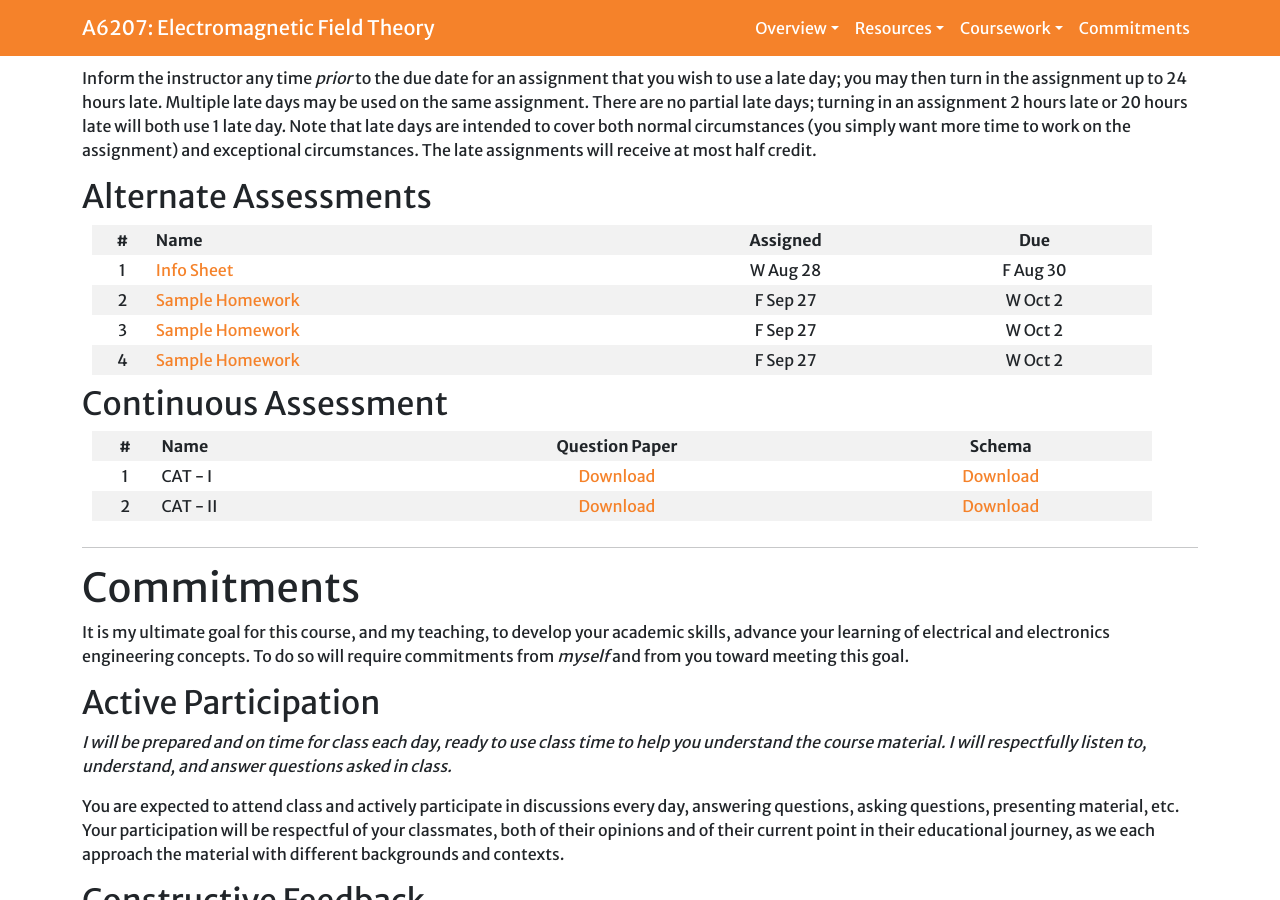
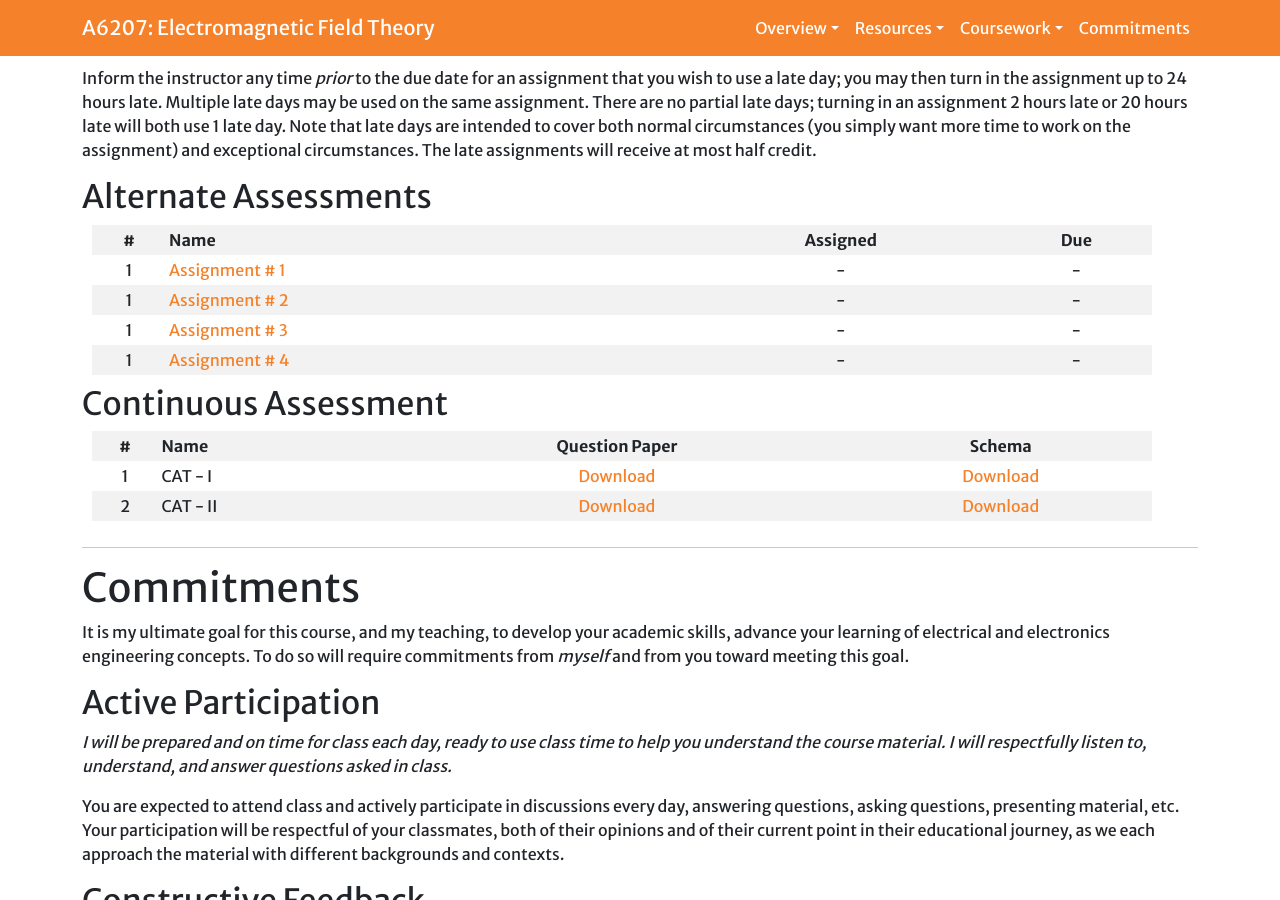
Before and after one commit to vardhaman-eee/a6207, a Jekyll site: the page built from index.md, in a window 1280 px wide and 900 px high, scrolled down 1859 px. Built offline with Jekyll 4.4.1, drawn with Linux system fonts in a browser that asks for light colours; a script that is not in the unit is left out; our own code applies the rules of GitHub Pages for plain Markdown files.

Commit message:
updated links

```diff
--- a/index.md
+++ b/index.md
@@ -53,36 +53,30 @@ A6207.4. Evaluate the capacitance, inductance and magnetic force for geometrical
 
 ## <a name="lecturenotes">Lecture Notes</a>
 
-1. Unit I [Download](https://docs.google.com/forms/d/e/1FAIpQLSdtxgmw2tL6IzzK0qq3Fw2h2FTFmGHoTRs8p6wTfTToUn7pZg/viewform?usp=sf_link)
-2. Unit II [Download](https://docs.google.com/forms/d/e/1FAIpQLSdtxgmw2tL6IzzK0qq3Fw2h2FTFmGHoTRs8p6wTfTToUn7pZg/viewform?usp=sf_link)
-3. Unit III [Download](https://docs.google.com/forms/d/e/1FAIpQLSdtxgmw2tL6IzzK0qq3Fw2h2FTFmGHoTRs8p6wTfTToUn7pZg/viewform?usp=sf_link)
-4. Unit IV [Download](https://docs.google.com/forms/d/e/1FAIpQLSdtxgmw2tL6IzzK0qq3Fw2h2FTFmGHoTRs8p6wTfTToUn7pZg/viewform?usp=sf_link)
-5. Unit V [Download](https://docs.google.com/forms/d/e/1FAIpQLSdtxgmw2tL6IzzK0qq3Fw2h2FTFmGHoTRs8p6wTfTToUn7pZg/viewform?usp=sf_link)
+1. Unit I [Download](link)
+2. Unit II [Download](link)
+3. Unit III [Download](link)
+4. Unit IV [Download](link)
+5. Unit V [Download](link)
 
 <hr>
 
 # Coursework
 
-Inform the instructor any time *prior* to the due date for an assignment
-that you wish to use a late day; you may then turn in the assignment up to 24
-hours late. Multiple late days may be used on the same assignment. There are no
-partial late days; turning in an assignment 2 hours late or 20 hours late will
-both use 1 late day. Note that late days are intended to cover both normal
-circumstances (you simply want more time to work on the assignment) and
-exceptional circumstances. The late assignments will receive at most half credit.
+Inform the instructor any time *prior* to the due date for an assignment that you wish to use a late day; you may then turn in the assignment up to 24 hours late. Multiple late days may be used on the same assignment. There are no partial late days; turning in an assignment 2 hours late or 20 hours late will both use 1 late day. Note that late days are intended to cover both normal circumstances (you simply want more time to work on the assignment) and exceptional circumstances. The late assignments will receive at most half credit.
 
 ## <a name="aat">Alternate Assessments</a>
 
 | #  | Name | Assigned | Due |
 |:--:|-----||:--------:|:---:|
-|1 | [Info Sheet](https://docs.google.com/forms/d/e/1FAIpQLSdtxgmw2tL6IzzK0qq3Fw2h2FTFmGHoTRs8p6wTfTToUn7pZg/viewform?usp=sf_link) | W Aug 28 | F Aug 30 |
-|2 | [Sample Homework]({{site.baseurl}}/homework/function-reading.pdf) | F Sep 27 | W Oct 2 |
-|3 | [Sample Homework]({{site.baseurl}}/homework/function-reading.pdf) | F Sep 27 | W Oct 2 |
-|4 | [Sample Homework]({{site.baseurl}}/homework/function-reading.pdf) | F Sep 27 | W Oct 2 |
+|1 | [Assignment # 1](link) | - | - |
+|1 | [Assignment # 2](link) | - | - |
+|1 | [Assignment # 3](link) | - | - |
+|1 | [Assignment # 4](link) | - | - |
 
 ## <a name="cat">Continuous Assessment</a>
 
 | #  | Name | Question Paper | Schema  |
 |:--:|-----||:--------:|:---:|
-|1 | CAT - I | [Download](https://docs.google.com/forms/d/e/1FAIpQLSdtxgmw2tL6IzzK0qq3Fw2h2FTFmGHoTRs8p6wTfTToUn7pZg/viewform?usp=sf_link) | [Download](https://docs.google.com/forms/d/e/1FAIpQLSdtxgmw2tL6IzzK0qq3Fw2h2FTFmGHoTRs8p6wTfTToUn7pZg/viewform?usp=sf_link) |
-|2 | CAT - II | [Download](https://docs.google.com/forms/d/e/1FAIpQLSdtxgmw2tL6IzzK0qq3Fw2h2FTFmGHoTRs8p6wTfTToUn7pZg/viewform?usp=sf_link) | [Download](https://docs.google.com/forms/d/e/1FAIpQLSdtxgmw2tL6IzzK0qq3Fw2h2FTFmGHoTRs8p6wTfTToUn7pZg/viewform?usp=sf_link) |
+|1 | CAT - I | [Download](link) | [Download](link) |
+|2 | CAT - II | [Download](link) | [Download](link) |
```
